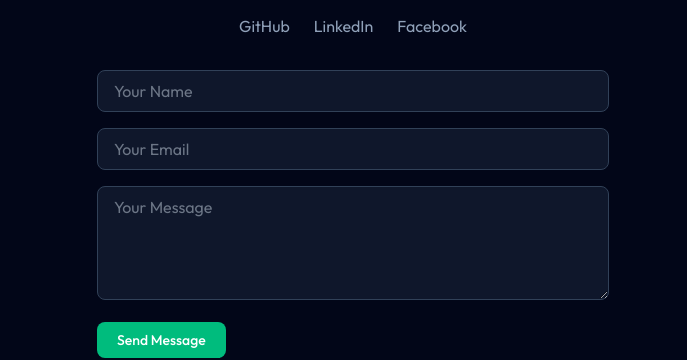
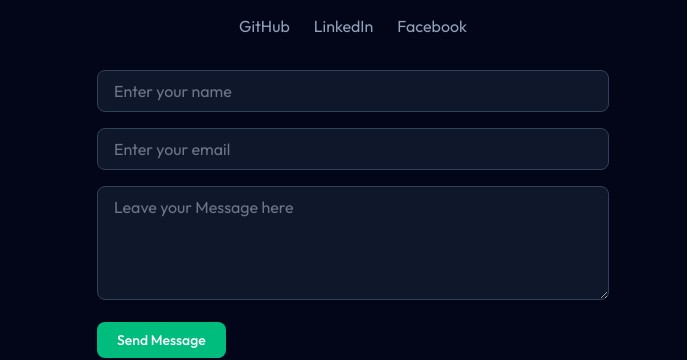
Before and after one commit to Olayinka-2/Portfolio, a React (Vite) app: page / in a window 1280 px wide. Shown: the part 3339-3699 px from the top of the page, without its empty margins (543-1230 px from the left). Built offline with nearby package versions, Linux system fonts and the light colour scheme.

Commit message:
add name attribute to the form

```diff
--- a/src/components/Contact.jsx
+++ b/src/components/Contact.jsx
@@ -88,16 +88,19 @@ const Contact = () => {
         >
           <input
             type="text"
-            placeholder="Your Name"
+            name="FullName"
+            placeholder="Enter your name"
             className="w-full px-4 py-2 rounded-lg bg-slate-900 border border-slate-700 text-slate-300 focus:outline-none focus:border-emerald-500"
           />
           <input
             type="email"
-            placeholder="Your Email"
+            name="email"
+            placeholder="Enter your email"
             className="w-full px-4 py-2 rounded-lg bg-slate-900 border border-slate-700 text-slate-300 focus:outline-none focus:border-emerald-500"
           />
           <textarea
-            placeholder="Your Message"
+            placeholder="Leave your Message here"
+            name="message"
             rows={4}
             className="w-full px-4 py-2 rounded-lg bg-slate-900 border border-slate-700 text-slate-300 focus:outline-none focus:border-emerald-500"
           ></textarea>
```
